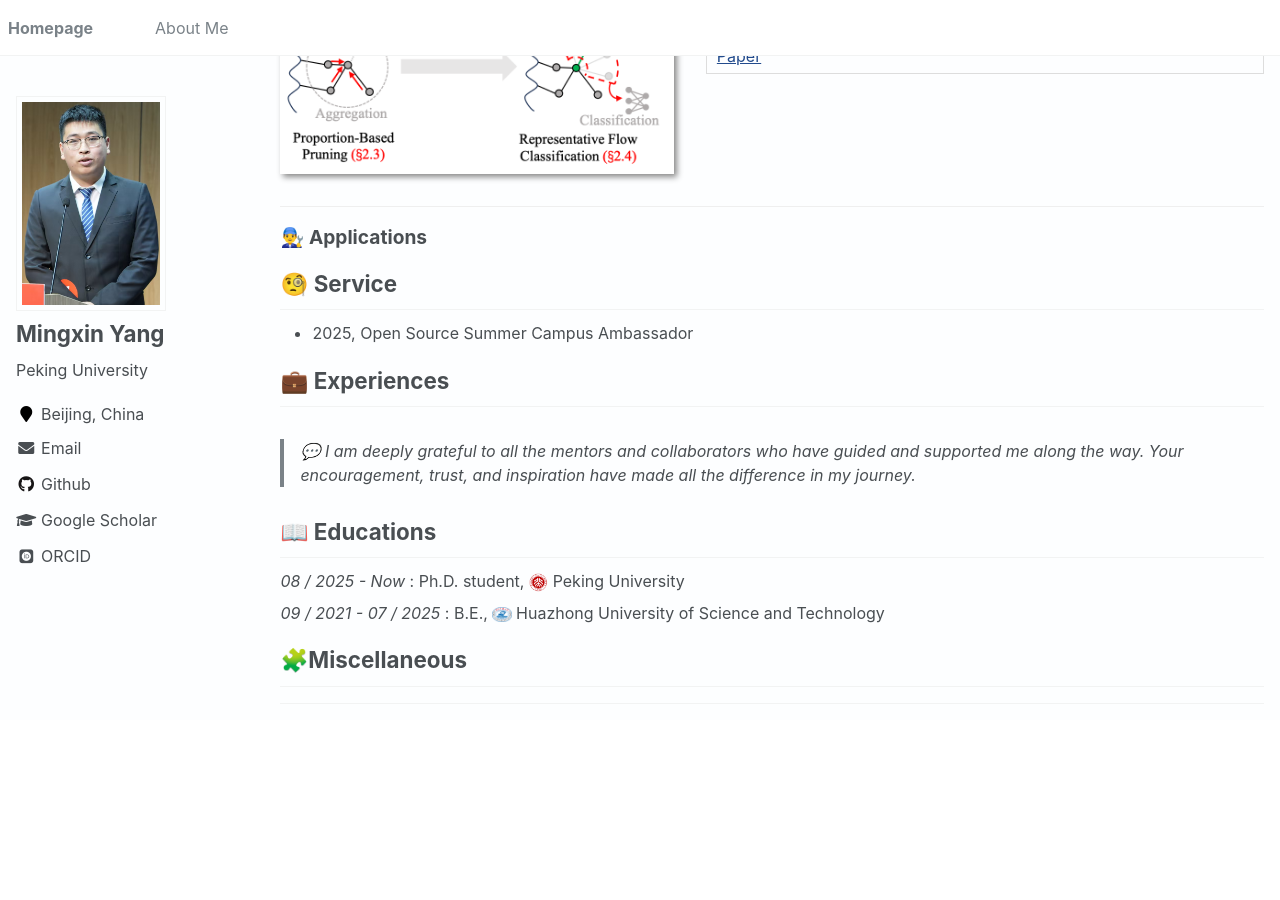
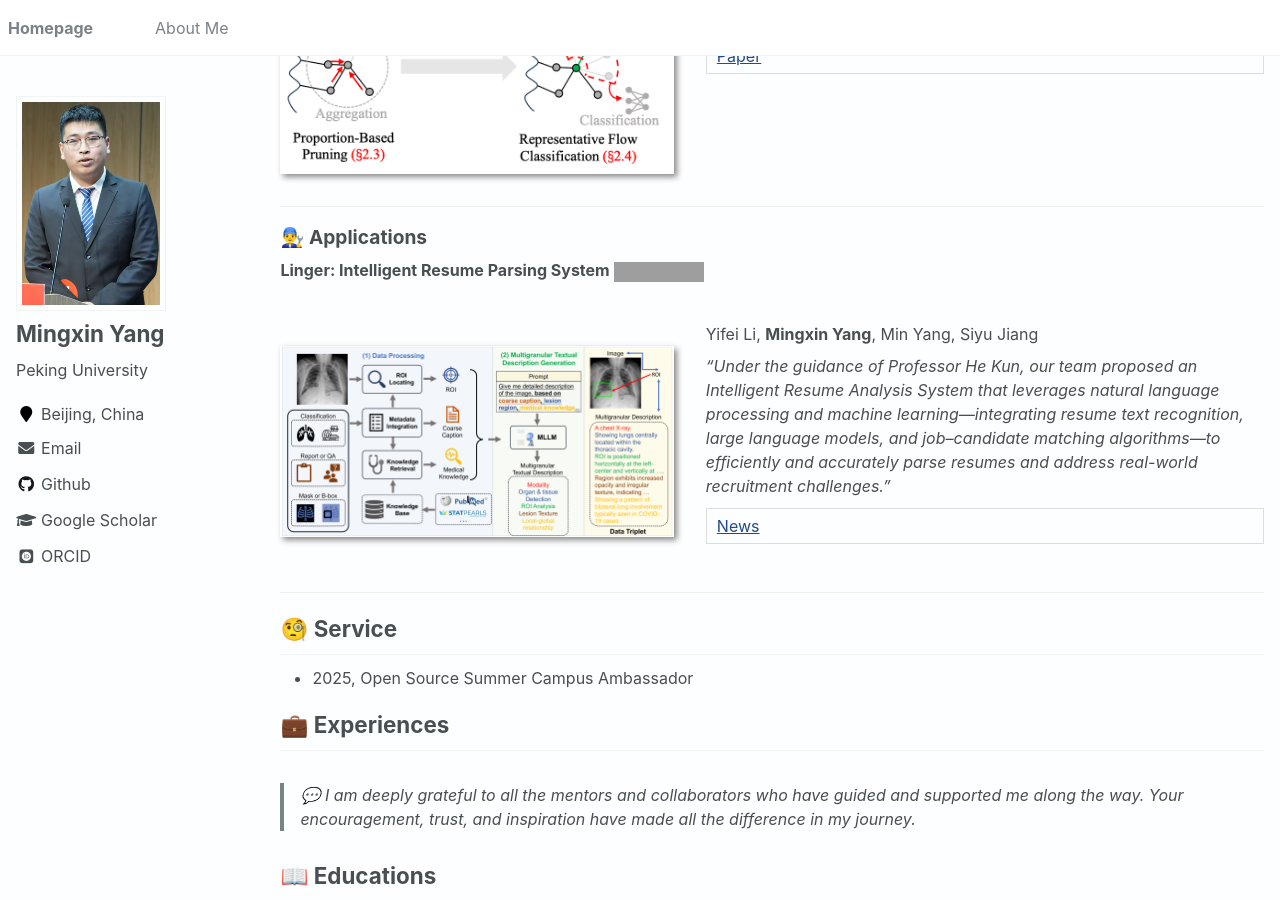
Before and after one commit to ymx10086/ymx10086.github.io, a Jekyll site: the page built from _pages/about.md, in a window 1280 px wide and 900 px high, scrolled down 1787 px. Built offline with Jekyll 4.4.1, drawn with Linux system fonts in a browser that asks for light colours; some web fonts are replaced; before the commit the page ends 2507 px from its top, so only the background shows below that; grey boxes are pictures that could not be loaded.

Commit message:
Update about.md

```diff
--- a/_pages/about.md
+++ b/_pages/about.md
@@ -211,29 +211,28 @@ Wei Liu, Zhongyu Niu, **Lang Gao**, Zhiying Deng, Jun Wang, Haozhao Wang, and Ru
 
 ## 👨‍🔧 Applications
 
-<!-- **MedTrinity-25M: A Large-scale Multimodal Dataset with Multigranular Annotations for Medicine**  <img src="https://img.shields.io/badge/ICLR-2025-gray?labelColor=blue" alt="ICLR 2025">
+**Linger: Intelligent Resume Parsing System**  <img src="https://img.shields.io/badge/Applications-2025-gray?labelColor=blue" alt="Applications 2024">
 
 <div class='paper-box'><div class='paper-box-image'><div><img src='files/medtrinity.png' alt="sym" width="100%"></div></div>
 <div class='paper-box-text' markdown="1">
 
-Yunfei Xie\*, Ce Zhou\*, **Lang Gao\***, Juncheng Wu*, Xianhang Li, Hong-Yu Zhou, Sheng Liu, Lei Xing, James Zou, Cihang Xie, and Yuyin Zhou
-(\*: Joint first authors)
+Yifei Li, **Mingxin Yang**, Min Yang, Siyu Jiang
 
-*"A comprehensive, large-scale multimodal dataset for medical vision-language models."*
+*"Under the guidance of Professor He Kun, our team proposed an Intelligent Resume Analysis System that leverages natural language processing and machine learning—integrating resume text recognition, large language models, and job–candidate matching algorithms—to efficiently and accurately parse resumes and address real-world recruitment challenges."*
 
 <table style="border: 1px solid #ddd; border-collapse: collapse; margin-top: 10px;">
 <tr>
-<td style="border: 1px solid #ddd; padding: 5px 10px;"><a href="https://iclr.cc/virtual/2025/poster/30141">Paper</a></td>
-<td style="border: 1px solid #ddd; padding: 5px 10px;"><a href="https://github.com/HeartyHaven/DataProcessingSystem">Toolkit</a></td>
-<td style="border: 1px solid #ddd; padding: 5px 10px;"><a href="https://github.com/UCSC-VLAA/MedTrinity-25M">Code <img src="https://img.shields.io/github/stars/UCSC-VLAA/MedTrinity-25M" alt="stars"></a></td>
+<!-- <td style="border: 1px solid #ddd; padding: 5px 10px;"><a href="https://iclr.cc/virtual/2025/poster/30141">Paper</a></td> -->
+<td style="border: 1px solid #ddd; padding: 5px 10px;"><a href="https://www.cs.hust.edu.cn/info/1180/3284.htm">News</a></td>
+<!-- <td style="border: 1px solid #ddd; padding: 5px 10px;"><a href="https://github.com/UCSC-VLAA/MedTrinity-25M">Code <img src="https://img.shields.io/github/stars/UCSC-VLAA/MedTrinity-25M" alt="stars"></a></td>
 <td style="border: 1px solid #ddd; padding: 5px 10px;"><a href="https://huggingface.co/datasets/UCSC-VLAA/MedTrinity-25M">Dataset</a></td>
 <td style="border: 1px solid #ddd; padding: 5px 10px;"><a href="https://yunfeixie233.github.io/MedTrinity-25M/">Website</a></td>
-<td style="border: 1px solid #ddd; padding: 5px 10px;"><a href="https://docs.google.com/forms/d/e/1FAIpQLSfjNvzyo2LRpAvLfGpj6XmNI_OHaVDRtV0ON2pcz1dUYC5Itg/viewform">Expert Eval</a></td>
+<td style="border: 1px solid #ddd; padding: 5px 10px;"><a href="https://docs.google.com/forms/d/e/1FAIpQLSfjNvzyo2LRpAvLfGpj6XmNI_OHaVDRtV0ON2pcz1dUYC5Itg/viewform">Expert Eval</a></td> -->
 </tr>
 </table>
 
 </div>
-</div> -->
+</div>
 
 
 
```
